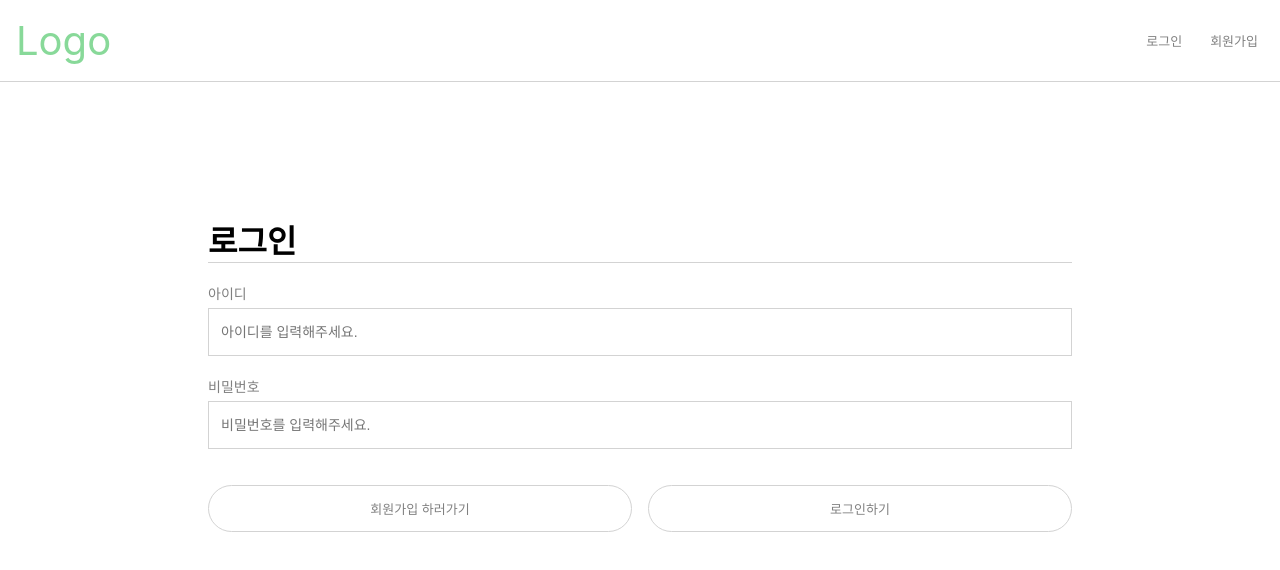
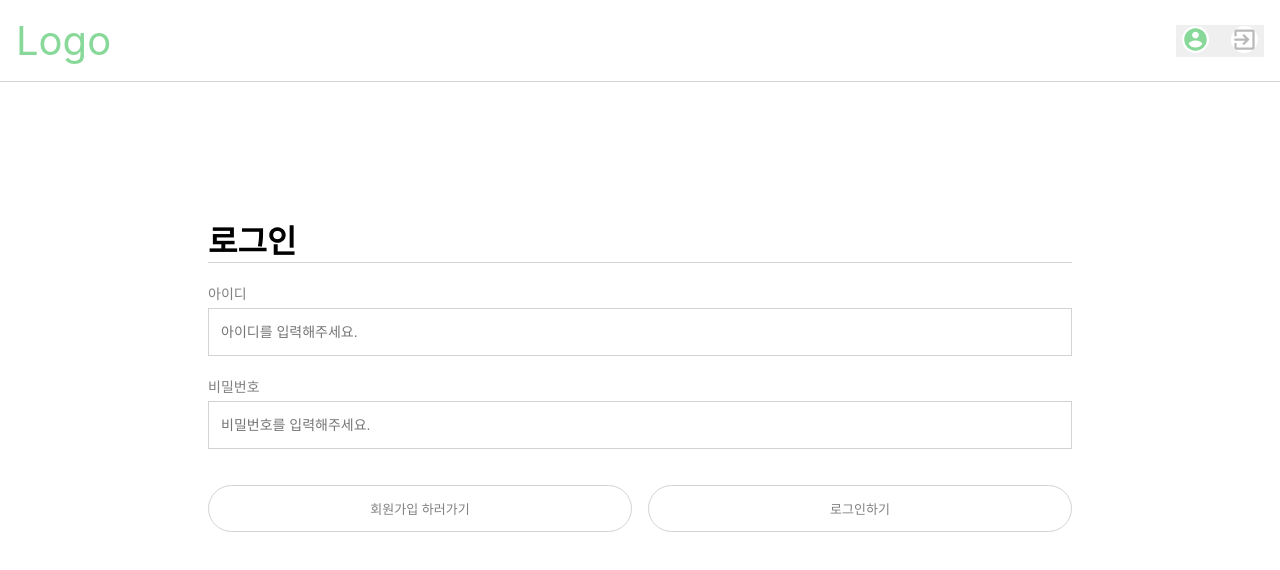
Before and after one commit to 99-miniProject/front, a React (Create React App) app: page /login in a window 1280 px wide. Shown: the top 570 px of the page. Built offline with nearby package versions, Linux system fonts and the light colour scheme; no server answers.

Commit message:
➕ Add camp redux

```diff
--- a/src/components/Header.js
+++ b/src/components/Header.js
@@ -11,13 +11,60 @@ const Header = (props) => {
 	//     )
 	// }
 	return (
+		// <React.Fragment>
+		// 	<Grid
+		// 		display
+		// 		jc={'space-between'}
+		// 		padding={'16px'}
+		// 		others={
+		// 			'border-bottom: 1px solid lightgray; position: sticky; top: 0px; background-color: #fff;z-index:2;'
+		// 		}
+		// 	>
+		// 		<Grid width={'false'}>
+		// 			<Text
+		// 				color={'#88d999'}
+		// 				_onClick={() => {
+		// 					history.push('/');
+		// 				}}
+		// 				fontSize={'2.5rem'}
+		// 			>
+		// 				Logo
+		// 			</Text>
+		// 		</Grid>
+		// 		<Grid width={'false'}>
+		// 			<Button
+		// 				_onClick={() => {
+		// 					history.push('/login');
+		// 				}}
+		// 				bgColor={'#fff'}
+		// 			>
+		// 				<Text fontSize={'13px'} bold={'400'} color={'gray'}>
+		// 					로그인
+		// 				</Text>
+		// 			</Button>
+		// 			<Button
+		// 				_onClick={() => {
+		// 					history.push('/signup');
+		// 				}}
+		// 				bgColor={'#fff'}
+		// 				others={'margin-left: 16px;'}
+		// 			>
+		// 				<Text fontSize={'13px'} bold={'400'} color={'gray'}>
+		// 					회원가입
+		// 				</Text>
+		// 			</Button>
+		// 		</Grid>
+		// 	</Grid>
+		// </React.Fragment>
+
+		// 로그인 상태일 때
 		<React.Fragment>
 			<Grid
 				display
 				jc={'space-between'}
 				padding={'16px'}
 				others={
-					'border-bottom: 1px solid lightgray; position: sticky; top: 0px; background-color: #fff;z-index:2;'
+					'border-bottom: 1px solid lightgray; position: sticky; top: 0px; background-color: #fff;'
 				}
 			>
 				<Grid width={'false'}>
@@ -33,68 +80,22 @@ const Header = (props) => {
 				</Grid>
 				<Grid width={'false'}>
 					<Button
+						bgColor={'white'}
+						myPage
 						_onClick={() => {
-							history.push('/login');
+							history.push('/mypage');
 						}}
-						bgColor={'#fff'}
-					>
-						<Text fontSize={'13px'} bold={'400'} color={'gray'}>
-							로그인
-						</Text>
-					</Button>
+					></Button>
 					<Button
+						logout
 						_onClick={() => {
-							history.push('/signup');
+							console.log('로그아웃 시켜주기');
 						}}
-						bgColor={'#fff'}
-						others={'margin-left: 16px;'}
-					>
-						<Text fontSize={'13px'} bold={'400'} color={'gray'}>
-							회원가입
-						</Text>
-					</Button>
+						others={'cursor: pointer; margin-left: 16px;'}
+					></Button>
 				</Grid>
 			</Grid>
 		</React.Fragment>
-
-		// 로그인 상태일 때
-		// <React.Fragment>
-		// 	<Grid
-		// 		display
-		// 		jc={'space-between'}
-		// 		padding={'16px'}
-		// 		others={
-		// 			'border-bottom: 1px solid lightgray; position: sticky; top: 0px; background-color: #fff;'
-		// 		}
-		// 	>
-		// 		<Grid width={'false'}>
-		// 			<Text
-		// 				color={'#88d999'}
-		// 				_onClick={() => {
-		// 					history.push('/');
-		// 				}}
-		// 				fontSize={'2.5rem'}
-		// 			>
-		// 				Logo
-		// 			</Text>
-		// 		</Grid>
-		// 		<Grid width={'false'}>
-		// 			<Button
-		// 				myPage
-		// 				_onClick={() => {
-		// 					history.push('/mypage');
-		// 				}}
-		// 			></Button>
-		// 			<Button
-		// 				logout
-		// 				_onClick={() => {
-		// 					console.log('로그아웃 시켜주기');
-		// 				}}
-		// 				others={'cursor: pointer; margin-left: 16px;'}
-		// 			></Button>
-		// 		</Grid>
-		// 	</Grid>
-		// </React.Fragment>
 	);
 };
 
--- a/src/components/Reviews.js
+++ b/src/components/Reviews.js
@@ -2,6 +2,7 @@ import React from 'react';
 import { Input, Button, Text, Grid, Image } from '../elements/index';
 import { useDispatch, useSelector } from 'react-redux';
 import { actionCreators as campCreators } from '../redux/modules/camp';
+import { Refresh } from '@material-ui/icons';
 
 const Reviews = (props) => {
 	const dispatch = useDispatch();
@@ -14,7 +15,17 @@ const Reviews = (props) => {
 	};
 
 	const reviews = useSelector((state) => state.camp.reviews);
-	console.log('>>>>', reviews);
+	const refReviews = reviews.filter(
+		(review) => review.camp.id === Number(post_id)
+	);
+	const refReviewsParse = refReviews.map((refreview, idx) => {
+		const review_info = {
+			review_id: refReviews.id,
+			content: refreview.content,
+			writre: refreview.user.nickname,
+		};
+		console.log(review_info);
+	});
 
 	return (
 		<>
--- a/src/pages/LoginPage.js
+++ b/src/pages/LoginPage.js
@@ -1,6 +1,7 @@
 import React from 'react';
 import { useDispatch } from 'react-redux';
 import { actionCreators as userCreators } from '../redux/modules/user';
+// import { getCookie, setCookie, deleteCookie } from '../shared/Cookie';
 
 import { Grid, Text, Input, Button } from '../elements';
 
--- a/src/redux/modules/camp.js
+++ b/src/redux/modules/camp.js
@@ -45,9 +45,9 @@ const getReviews = (campId) => {
 
 const postReview = (review_info) => {
 	return function (dispatch, getState, { history }) {
+		console.log(review_info);
 		instance
 			.post('/reviews', {
-				// ! !!!!!!!!!!! 이부분이요요ㅛ옹
 				campId: review_info.camp_id,
 				content: review_info.content,
 			})
--- a/src/redux/modules/user.js
+++ b/src/redux/modules/user.js
@@ -1,6 +1,7 @@
 import { createAction, handleActions } from 'redux-actions';
 import { produce } from 'immer';
 import instance from '../../shared/Request';
+import { setCookie } from '../../shared/cookie';
 
 // * nickname, id, pwd, uid, is_login
 const initialState = {};
@@ -41,8 +42,8 @@ const postLogin = (user_info) => {
 				password: user_info.pwd,
 			})
 			.then((res) => {
-				// 토큰 어딧징? 받으면 쿠키에 넣쟈
-				console.log(res);
+				console.log(res.data[1].token);
+				setCookie('token', res.data[1].token);
 			})
 			.catch((err) => {
 				console.log(err);
--- /dev/null
+++ b/src/shared/cookie.js
@@ -0,0 +1,22 @@
+const getCookie = (name) => {
+	let value = '; ' + document.cookie;
+	let parts = value.split(`; ${name}=`);
+
+	if (parts.length === 2) {
+		return parts.pop().split(';').shift();
+	}
+};
+
+const setCookie = (name, value, exp = 5) => {
+	let date = new Date();
+	date.setTime(date.getTime() + exp * 24 * 60 * 60 * 1000);
+	document.cookie = `${name}=${value}; expires=${date.toUTCString()}`;
+};
+
+const deleteCookie = (name) => {
+	let date = new Date('2020-01-01').toUTCString();
+	console.log(date);
+	document.cookie = name + '=; expires=' + date;
+};
+
+export { getCookie, setCookie, deleteCookie };
```
